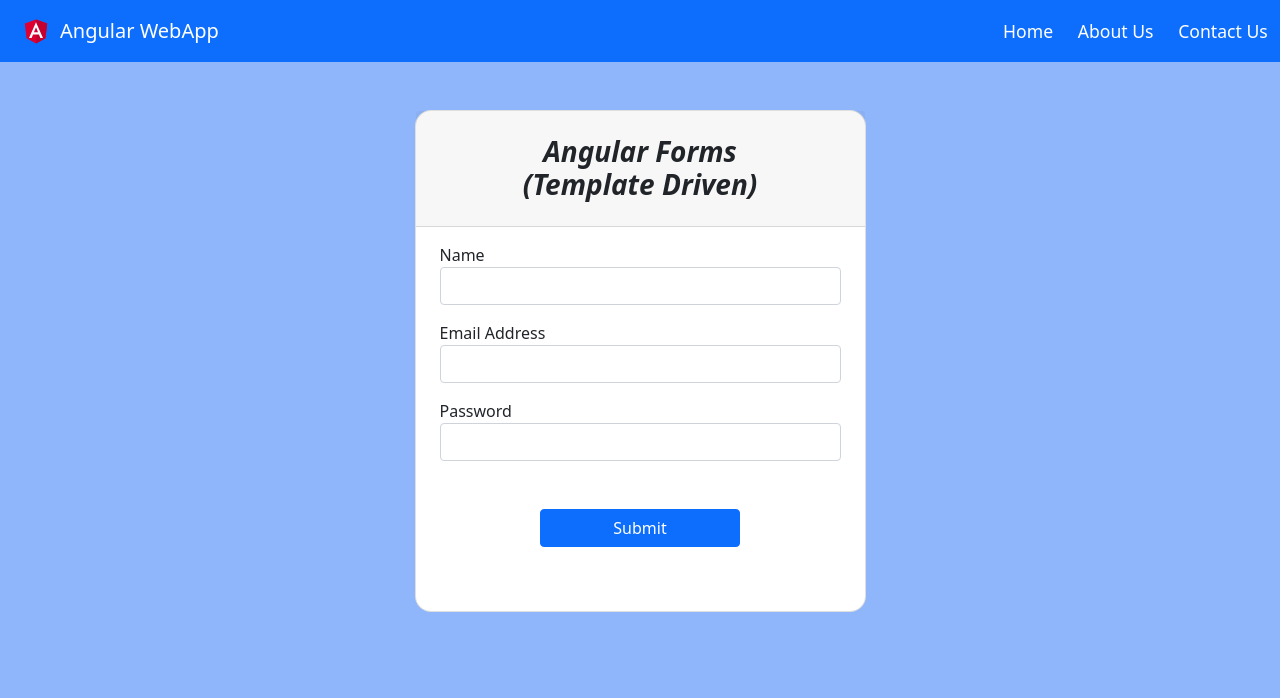
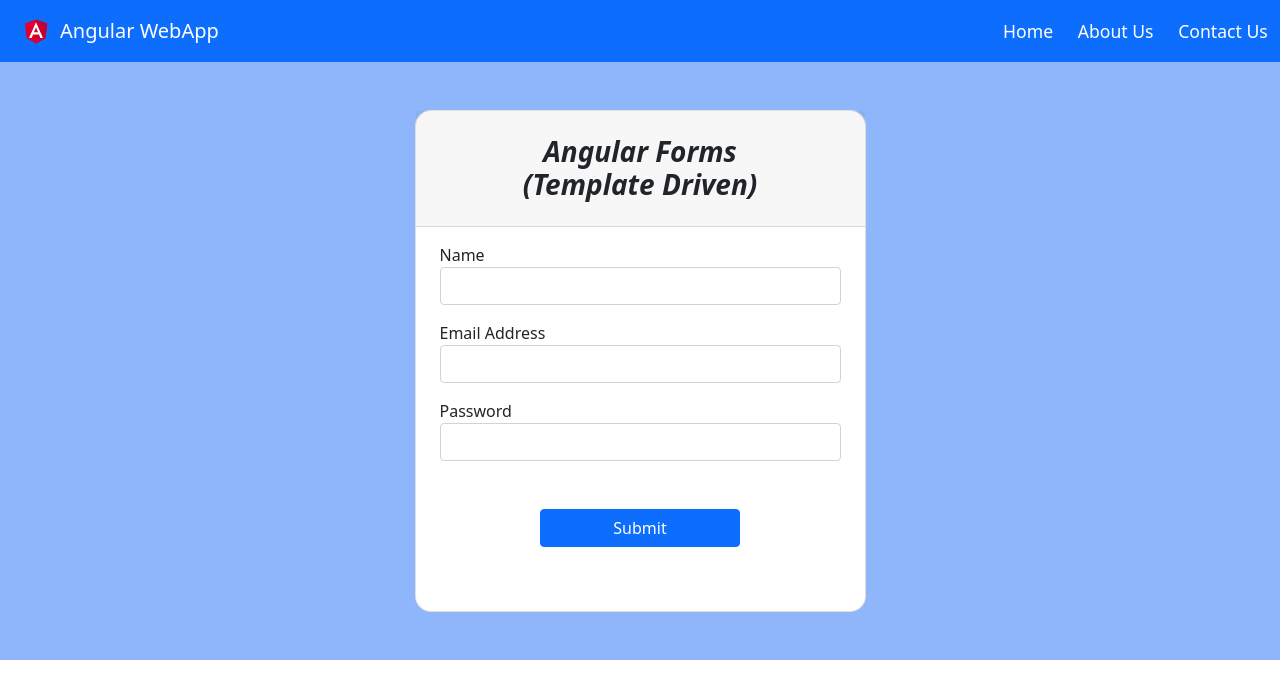
Before and after one commit to Sachinv2223/firstWork, an Angular app: page / in a window 1280 px wide. Shown: the top 698 px of the page. Built offline with nearby package versions, Linux system fonts and the light colour scheme.

Commit message:
Angular_Forms_July_11_2022(changed from vh to mh)

```diff
--- a/src/app/app.component.html
+++ b/src/app/app.component.html
@@ -112,7 +112,7 @@
 </div> -->
 
 <!-- Angular Forms (Template Driven)-->
-  <section class="vh-100" style="background-color: #8fb5fb;">
+  <section class="mh-100" style="background-color: #8fb5fb;">
     <div class="container py-5 w-80">
       <div class="row d-flex justify-content-center align-items-center h-100">
         <div class="col-12 col-md-8 col-lg-6 col-xl-5">
```
